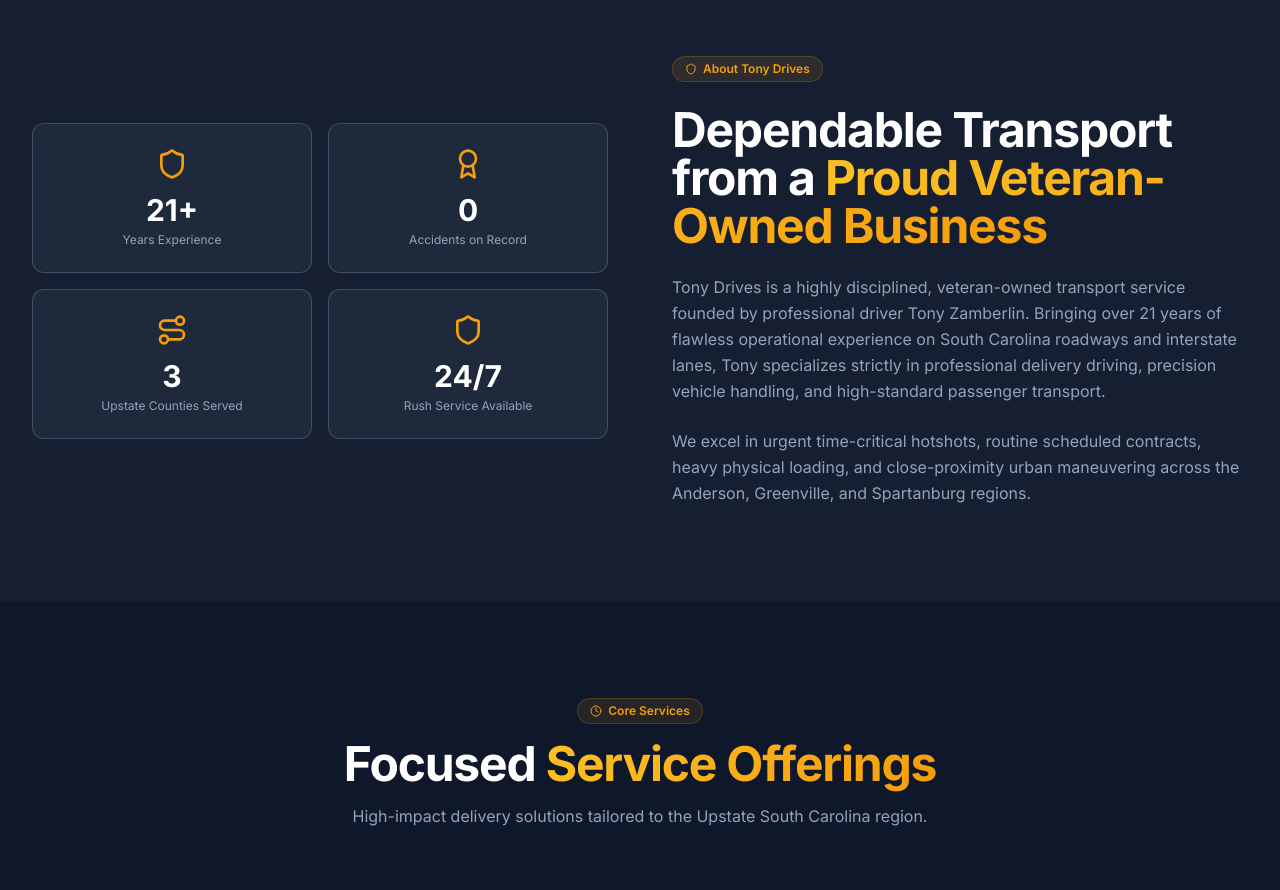
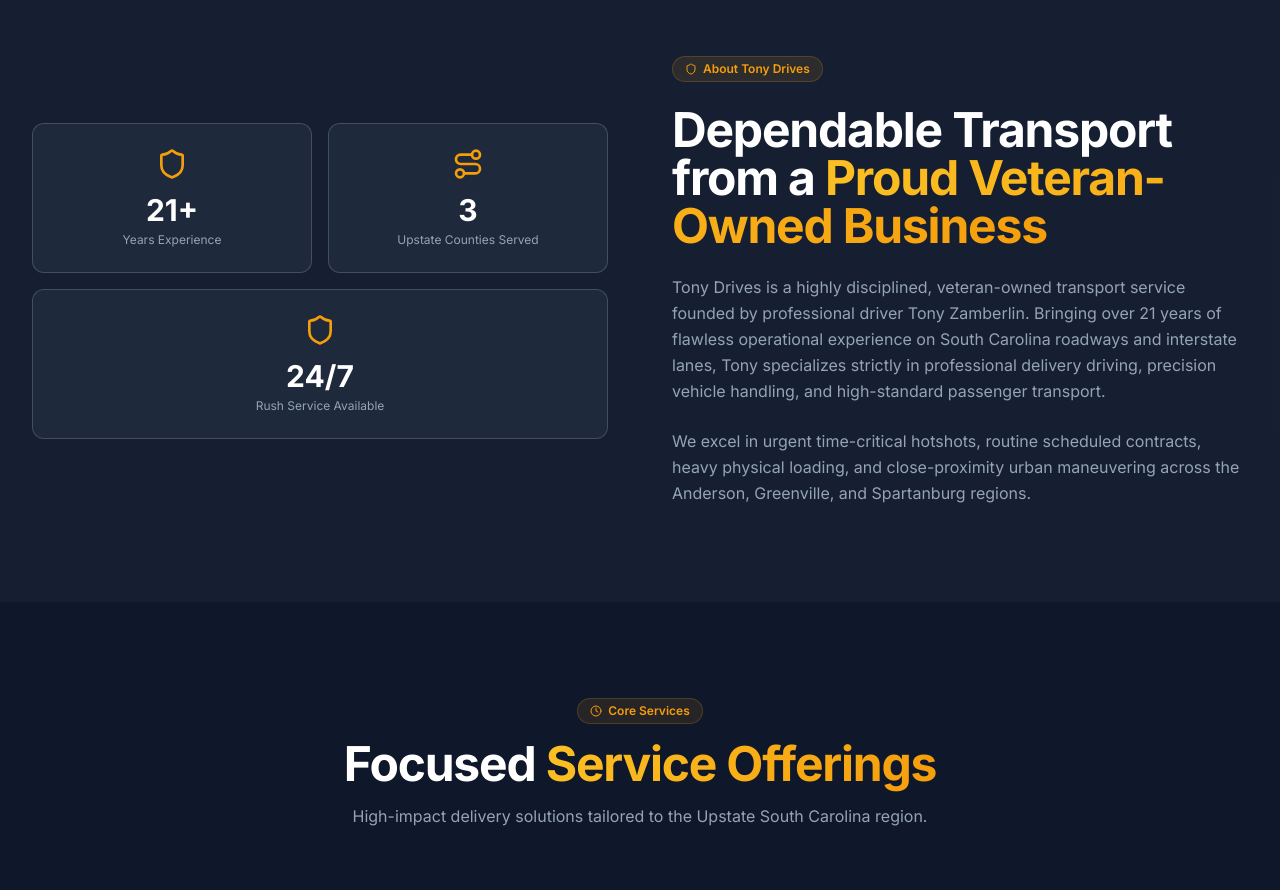
Before and after one commit to tonyzamberlin/tonydrives, a React (Vite) app: page / in a window 1280 px wide. Shown: the part 840-1730 px from the top of the page. Built offline with nearby package versions, Linux system fonts and the light colour scheme.

Commit message:
Adjust stat layout for 3 columns

```diff
--- a/src/components/About.tsx
+++ b/src/components/About.tsx
@@ -1,8 +1,7 @@
-import { Shield, Award, Route } from 'lucide-react';
+import { Shield, Route } from 'lucide-react';
 
 const stats = [
   { icon: Shield, value: '21+', label: 'Years Experience' },
-  { icon: Award, value: '0', label: 'Accidents on Record' },
   { icon: Route, value: '3', label: 'Upstate Counties Served' },
   { icon: Shield, value: '24/7', label: 'Rush Service Available' },
 ];
@@ -20,8 +19,8 @@ export default function About() {
         <div className="grid lg:grid-cols-2 gap-12 lg:gap-16 items-center">
           {/* Left — Stats */}
           <dl className="grid grid-cols-2 gap-4" aria-label="Tony Drives key statistics">
-            {stats.map((stat) => (
-              <div key={stat.label} className="card-base p-6 text-center card-hover">
+            {stats.map((stat, i) => (
+              <div key={stat.label} className={`card-base p-6 text-center card-hover${i === stats.length - 1 && stats.length % 2 !== 0 ? ' col-span-2' : ''}`}>
                 <stat.icon className="w-8 h-8 text-amber-500 mx-auto mb-3" aria-hidden="true" />
                 <dd className="text-3xl font-bold text-white" itemProp={stat.label === 'Years Experience' ? 'foundingDate' : undefined}>
                   {stat.value}
```
